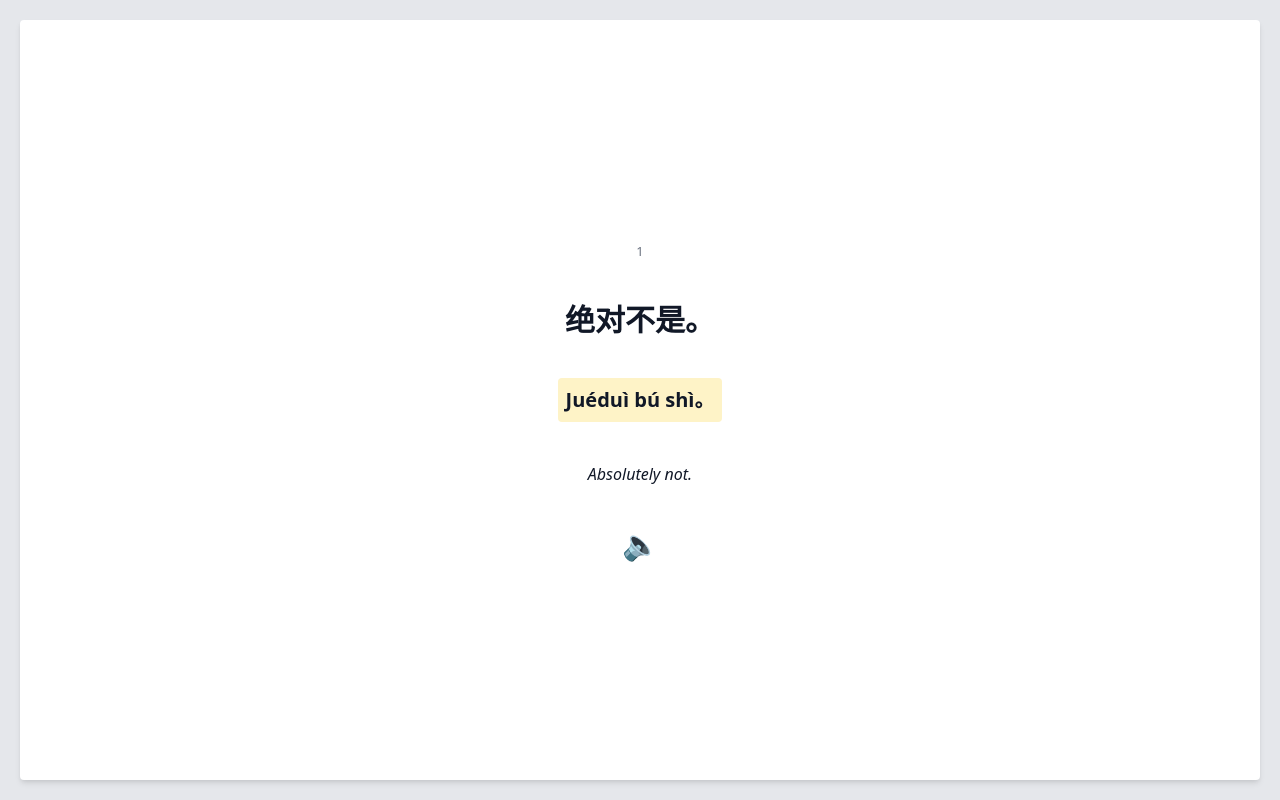
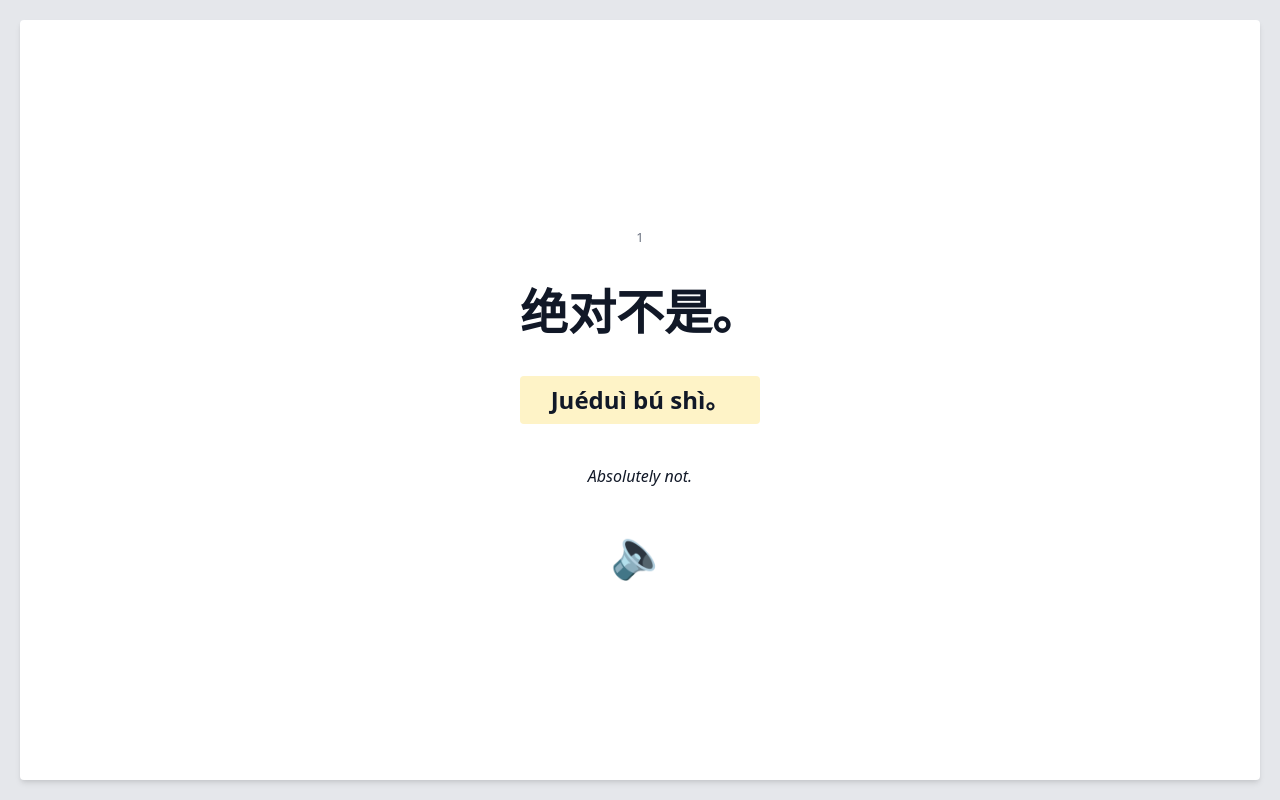
Before and after one commit to james2doyle/mandarin-cards, a Vue app: page / in a window 1280 px wide. Built offline with nearby package versions, Linux system fonts and the light colour scheme.

Commit message:
Changed: use more keys, use swipe, inline json data

```diff
--- a/public/index.html
+++ b/public/index.html
@@ -5,7 +5,7 @@
     <meta http-equiv="X-UA-Compatible" content="IE=edge">
     <meta name="viewport" content="width=device-width,initial-scale=1.0">
     <link rel="icon" href="<%= BASE_URL %>favicon.ico">
-    <title>Vue + Tailwind Starter</title>
+    <title>Mandarin Flash Cards</title>
     <script type="application/javascript">
       if ('serviceWorker' in navigator) {
         window.addEventListener('load', () => {
--- a/src/App.vue
+++ b/src/App.vue
@@ -1,16 +1,9 @@
 <template>
-  <div id="app" class="min-h-screen p-5 flex flex-col justify-center items-center bg-gray-200 text-gray-900">
-    <div v-if="isFetching || !currentCard" class="loading-wrapper w-full text-center">
-      <p><strong>Loading...</strong></p>
+  <div id="app" class="flex-1 w-full flex flex-col items-stretch">
+    <div v-if="!isSupported" class="text-sm">
+      Your browser does not support SpeechSynthesis API, <a href="https://caniuse.com/mdn-api_speechsynthesis" target="_blank">more details</a>
     </div>
-    <div v-if="!isSupported" class="text-sm">
-      Your browser does not support SpeechSynthesis API,
-      <a
-        href="https://caniuse.com/mdn-api_speechsynthesis"
-        target="_blank"
-      >more details</a>
-    </div>
-    <div v-else class="controls-wrapper min-h-full w-full flex flex-col flex-1 justify-between">
+    <div v-else ref="wrapper" class="controls-wrapper flex-1 flex flex-col">
       <Card
         v-for="card in data"
         v-show="currentCard.id === card.id"
@@ -18,19 +11,21 @@
         :card="card"
         @left="prevCard"
         @right="nextCard"
-        @play="play"
+        @play="play(0.3)"
       />
     </div>
   </div>
 </template>
 
 <script>
-import { useFetch, useMagicKeys, useSpeechSynthesis } from '@vueuse/core';
+import { useMagicKeys, useSpeechSynthesis, usePointerSwipe } from '@vueuse/core';
 import { ref, computed, watch } from '@vue/composition-api';
 import Card from 'Components/Card.vue';
 
-const { left, right } = useMagicKeys();
-const { isFetching, error, data } = useFetch('data/120-daily-used-short-sentences.json').get().json();
+const { left, right, space, enter } = useMagicKeys();
+// const { isFetching, error, data } = useFetch('data/120-daily-used-short-sentences.json').get().json();
+
+const data = ref(require('../public/data/120-daily-used-short-sentences.json'));
 
 export default {
   name: 'App',
@@ -38,6 +33,7 @@ export default {
     Card,
   },
   setup() {
+    // just check for support
     const {
       isSupported
     } = useSpeechSynthesis('', {
@@ -51,10 +47,10 @@ export default {
       return data.value ? data.value[currentCardIndex.value] : null;
     });
 
-    const play = () => {
+    const play = (rate = 0.6) => {
       const { speak } = useSpeechSynthesis(currentCard.value.mandarin, {
         lang: 'zh',
-        rate: 0.6,
+        rate,
       });
 
       speak();
@@ -66,9 +62,23 @@ export default {
     };
 
     const prevCard = () => {
-      currentCardIndex.value = currentCardIndex.value - 1 > 0 ? currentCardIndex.value - 1 : 0;
+      currentCardIndex.value = currentCardIndex.value - 1 < 0 ? data.value.length - 1 : currentCardIndex.value - 1;
       play();
     };
+
+    const wrapper = ref(null);
+
+    usePointerSwipe(wrapper, {
+      onSwipeEnd(_, direction) {
+        if (direction === 'LEFT') {
+          nextCard();
+        }
+
+        if (direction === 'RIGHT') {
+          prevCard();
+        }
+      }
+    });
 
     watch(left, (v) => {
       if (v) {
@@ -82,9 +92,20 @@ export default {
       }
     });
 
+    watch(enter, (v) => {
+      if (v) {
+        nextCard();
+      }
+    });
+
+    watch(space, (v) => {
+      if (v) {
+        play();
+      }
+    });
+
     return {
-      isFetching,
-      error,
+      wrapper,
       data,
       isSupported,
       play,
--- a/src/components/Card.vue
+++ b/src/components/Card.vue
@@ -1,14 +1,14 @@
 <template>
-  <div :id="card.id" class="card-wrapper flex flex-col flex-1 justify-center items-center text-center rounded shadow-md bg-white relative">
+  <div :id="card.id" class="card-wrapper m-5 p-4 flex flex-col flex-1 justify-center items-center text-center rounded shadow-md bg-white relative">
     <button type="button" class="left-panel absolute top-0 left-0 bottom-0 w-1/3" @click.prevent="$emit('left')"></button>
     <button type="button" class="right-panel absolute top-0 bottom-0 right-0 w-1/3" @click.prevent="$emit('right')"></button>
     <div class="card-content space-y-10">
       <p class="text-gray-500"><small v-text="card.id"></small></p>
-      <p class="text-3xl"><strong v-text="card.mandarin"></strong></p>
-      <p class="text-xl bg-yellow-100 p-2 rounded"><strong v-text="card.pinyin"></strong></p>
+      <p class="text-5xl"><strong v-text="card.mandarin"></strong></p>
+      <p class="text-2xl bg-yellow-100 p-2 rounded"><strong v-text="card.pinyin"></strong></p>
       <p><em v-text="card.english"></em></p>
     </div>
-    <button type="button" class="text-3xl mt-10" @click.prevent="$emit('play')">
+    <button type="button" class="text-5xl mt-10" @click.prevent="$emit('play')">
       <span v-if="isPlaying">🔊</span>
       <span v-else>🔈</span>
     </button>
--- a/src/styles/style.css
+++ b/src/styles/style.css
@@ -3,6 +3,11 @@
 @tailwind components;
 
 @tailwind utilities;
+
+html {
+  /* make sure full height is taken */
+  @apply w-full h-full fixed;
+}
 
 body {
   font-feature-settings: 'lnum' 1;
@@ -13,4 +18,6 @@ body {
   -webkit-tap-highlight-color: rgba(0, 0, 0, 0);
   -webkit-text-size-adjust: 100%;
   -ms-text-size-adjust: 100%;
+
+  @apply bg-gray-200 text-gray-900 min-h-full flex flex-col flex-1 justify-center items-center;
 }
```
Also changed, not shown: 9 other files (tests, documents, lock files or other folders).
